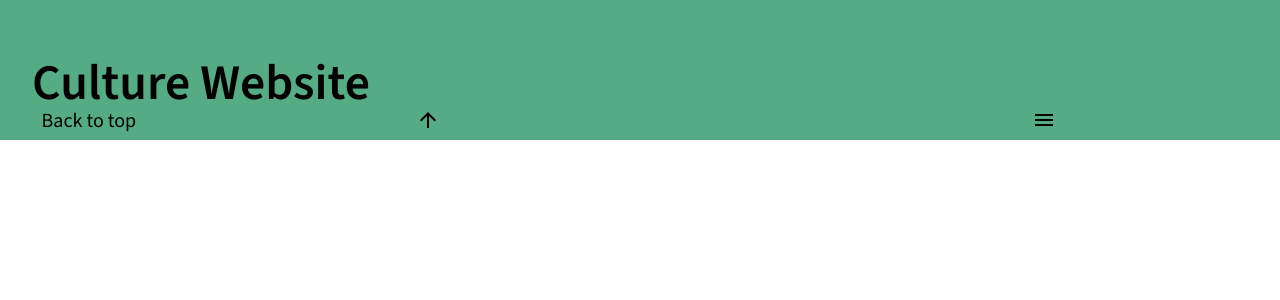
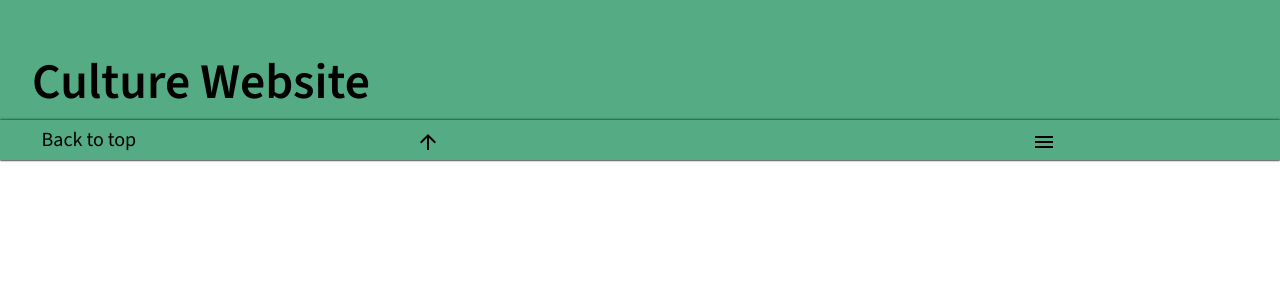
Before and after one commit to GurungSun/Street, a Flask app: template templates/baseh.html in a window 1280 px wide. Shown: the top 300 px of the page. Run offline with Flask 3, Linux system fonts and the light colour scheme; the template is opened without the code that fills it, so the values that code supplies are empty; some web fonts are replaced.

Commit message:
more updates

```diff
--- a/arts.py
+++ b/arts.py
@@ -1,6 +1,6 @@
 art = [
     {
         "id": 1,
-        "title": "What is Street Art"
+        "title": ""
     },
 ]
--- a/static/css/home.css
+++ b/static/css/home.css
@@ -12,18 +12,19 @@
 
 .topbar{
     width: 100%;
-    height: 8.75rem;
+    height: 10rem;
     background-color: #54AB84;
     position: sticky;
     top: 0;
+    box-shadow: 0rem 0rem 0.1rem;
 }
 
 .filler{
-    height: 35%;
+    height: 30%;
 }
 
 .name{
-    height: 40%;
+    height: 45%;
 }
 
 .name h1{
@@ -36,17 +37,20 @@
     margin-left: 2.5%;
     margin-right: auto;
     background-color: #54AB84;
+    margin-bottom: 0.2rem;
 }
 
 .bottom{
     height: 25%;
     display: flex;
+    box-shadow: #000;
+    box-shadow: 0rem 0rem 0.15rem;
 }
 
 .bottom h2{
     margin-left: 2.5%;
     margin-right: auto;
-    margin-top: 0.1rem;
+    margin-top: 0.4rem;
     margin-bottom: auto;
     font-family: "Source Sans 3";
     font-size: 1.25rem;
@@ -59,11 +63,15 @@
     margin-left: 2.5%;
     height: 100%;
     width: 30%;
+    margin-top: auto;
+    margin-bottom: auto;
 }
 
 .icon{
     height: 2.5rem;
     width: 2.5rem;
+    margin-top: 0.4rem;
+    margin-bottom: auto;
 }
 
 .material-symbols-outlined{
@@ -75,6 +83,7 @@
 .settings{
     width: auto;
     margin-left: 45%;
+    margin-top: 0.4rem;
 }
 
 .stuff{
--- a/templates/index.html
+++ b/templates/index.html
@@ -20,6 +20,7 @@
     </div>
 
     <div class="sohil">
+        <img src="">
 
     </div>
 </div>
```
Also changed, not shown: other parts of static/css/home.css (+29 -5 lines).
